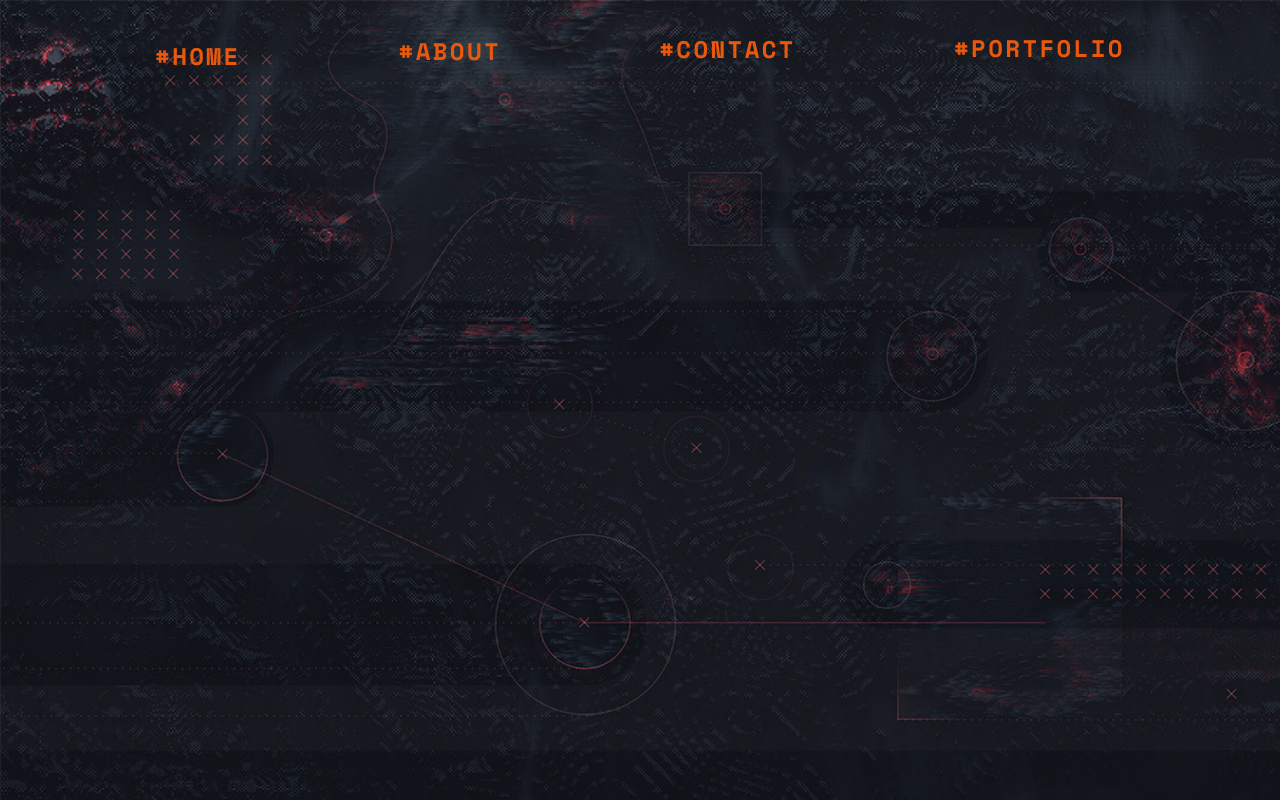
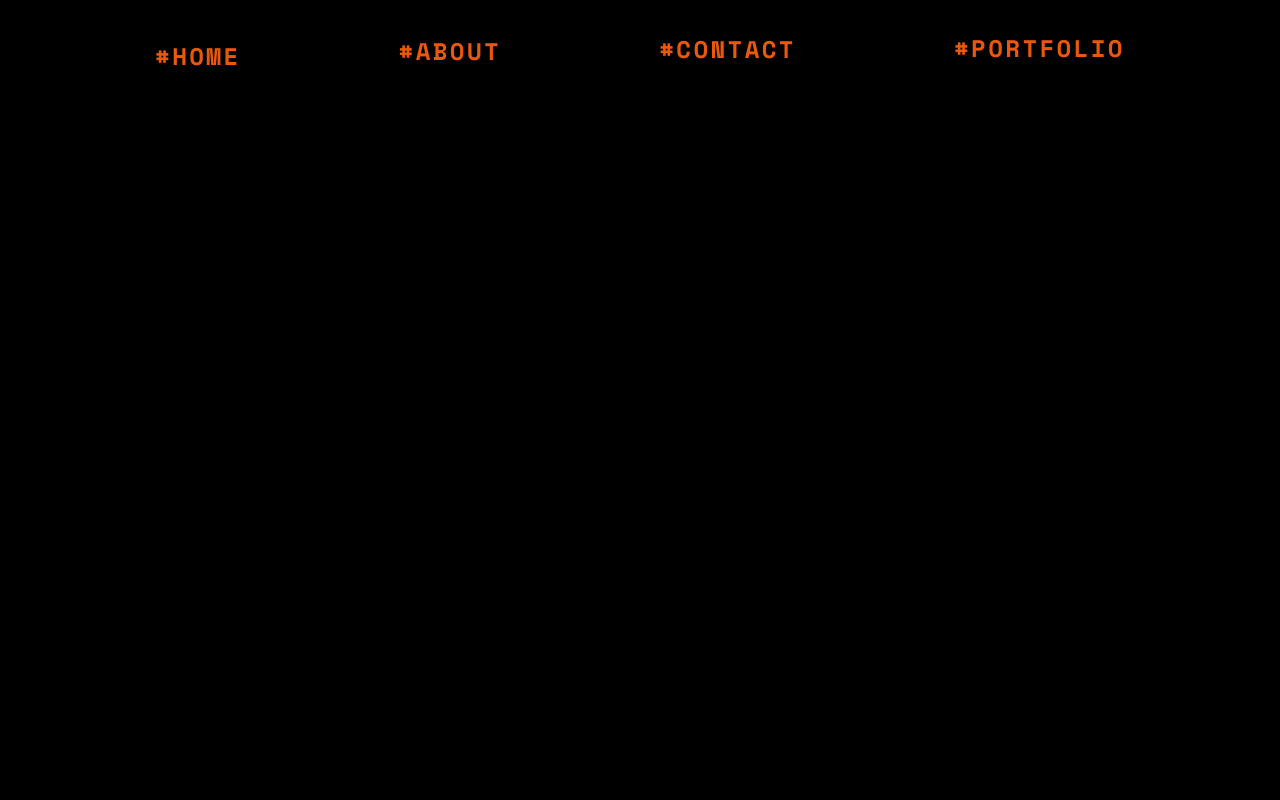
Before and after one commit to shaaheensaab/sollo, a website: page about.html in a window 1280 px wide. Drawn offline with nearby package versions, Linux system fonts and the light colour scheme; files whose address does not match are found by name.

Commit message:
style updated

```diff
--- a/about.html
+++ b/about.html
@@ -7,7 +7,7 @@
     <title>sollo</title>
     <link rel="stylesheet" href="dist/output.css">
 </head>
-<body class="bg-[url('image/bg.jpg')] bg-black h-screen bg-no-repeat bg-cover font-spacemono">
+<body class="bg-black font-spacemono">
 
     <!-- header starts here -->
     <header>
```
Also changed, not shown: contact.html (+1 -1 lines), portfolio.html (+1 -1 lines).
